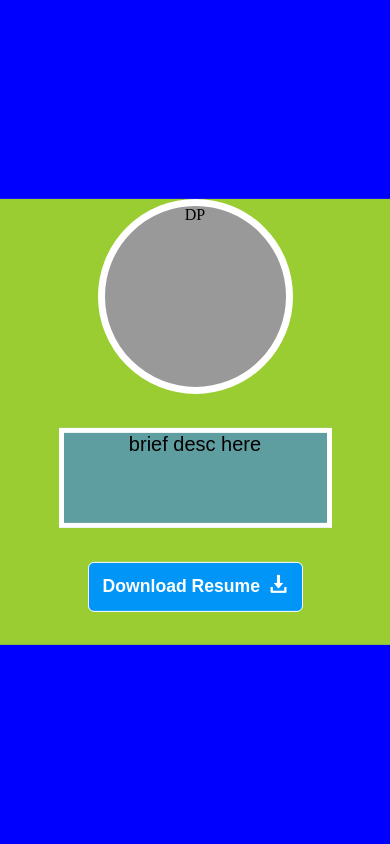
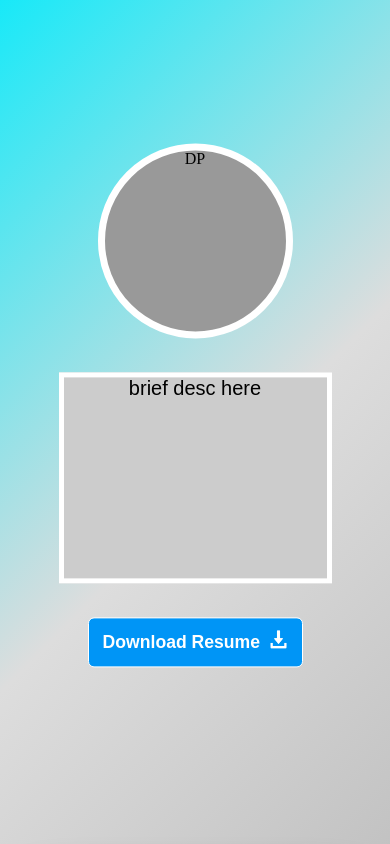
Before and after one commit to tush27/portfolio, a plain HTML site: page index.html in a window 390 px wide. Shown: the top 844 px of the page. Drawn offline with Linux system fonts and the light colour scheme.

Commit message:
first commit

```diff
--- a/index.css
+++ b/index.css
@@ -36,7 +36,7 @@ body {
   width: 50%;
   min-height: 100vh;
   /* min-width: 320px; */
-  background-color: blue;
+  /* background-color: blue; */
 }
 
 .right-container {
@@ -270,7 +270,7 @@ body {
   width: 100%;
   /* margin-top: 5vh; */
   /* margin-bottom: 20px; */
-  background-color: yellowgreen;
+  /* background-color: yellowgreen; */
   text-align: center;
   /* height: 90vh; */
   top: 50%;
@@ -288,7 +288,7 @@ body {
 }
 
 .profile-des-container {
-  background-color:cadetblue;
+  background-color:#ccc;
   font: 20px sans-serif;
   height: 100px;
   width: 70%;
@@ -363,6 +363,10 @@ body {
    border: 2vw solid #fff;
 
  }
+.profile-des-container{
+  height: 25vh;
+}
+
  #download-btn{
   outline: none;
 
```
